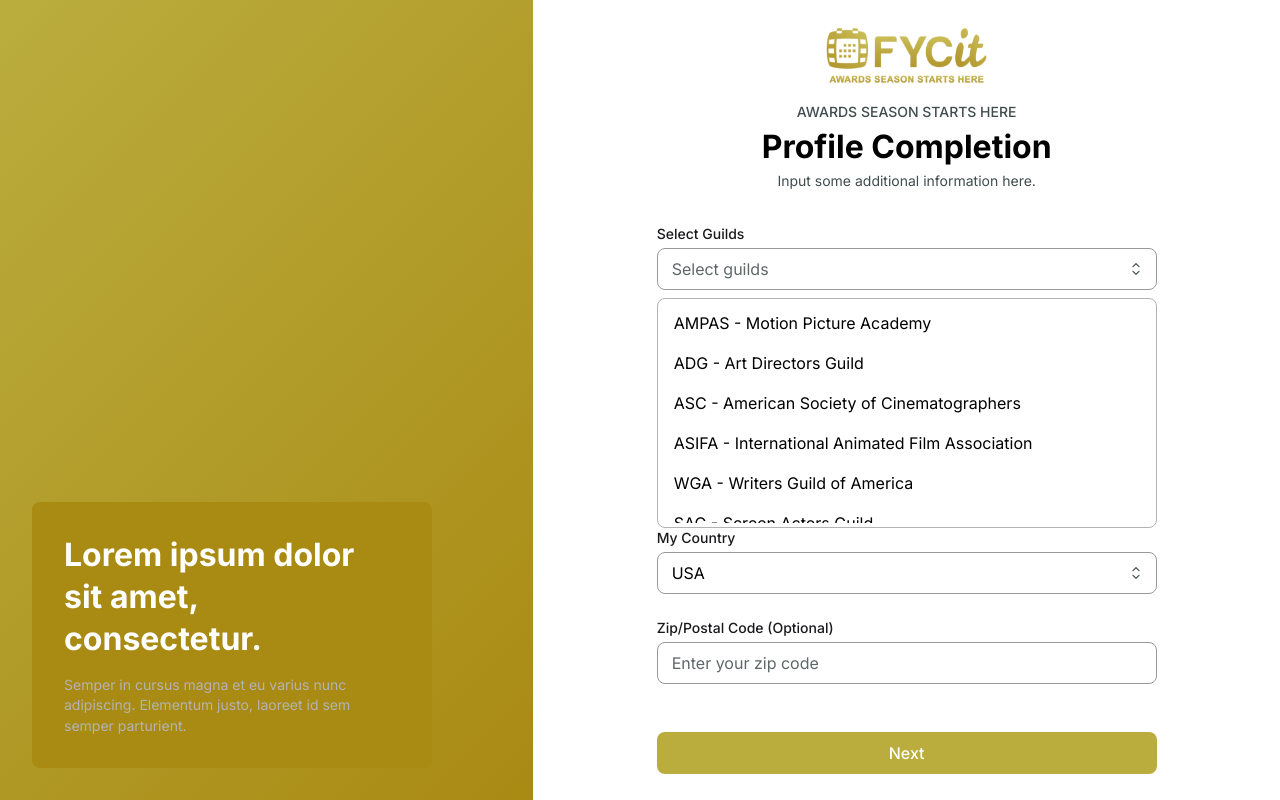
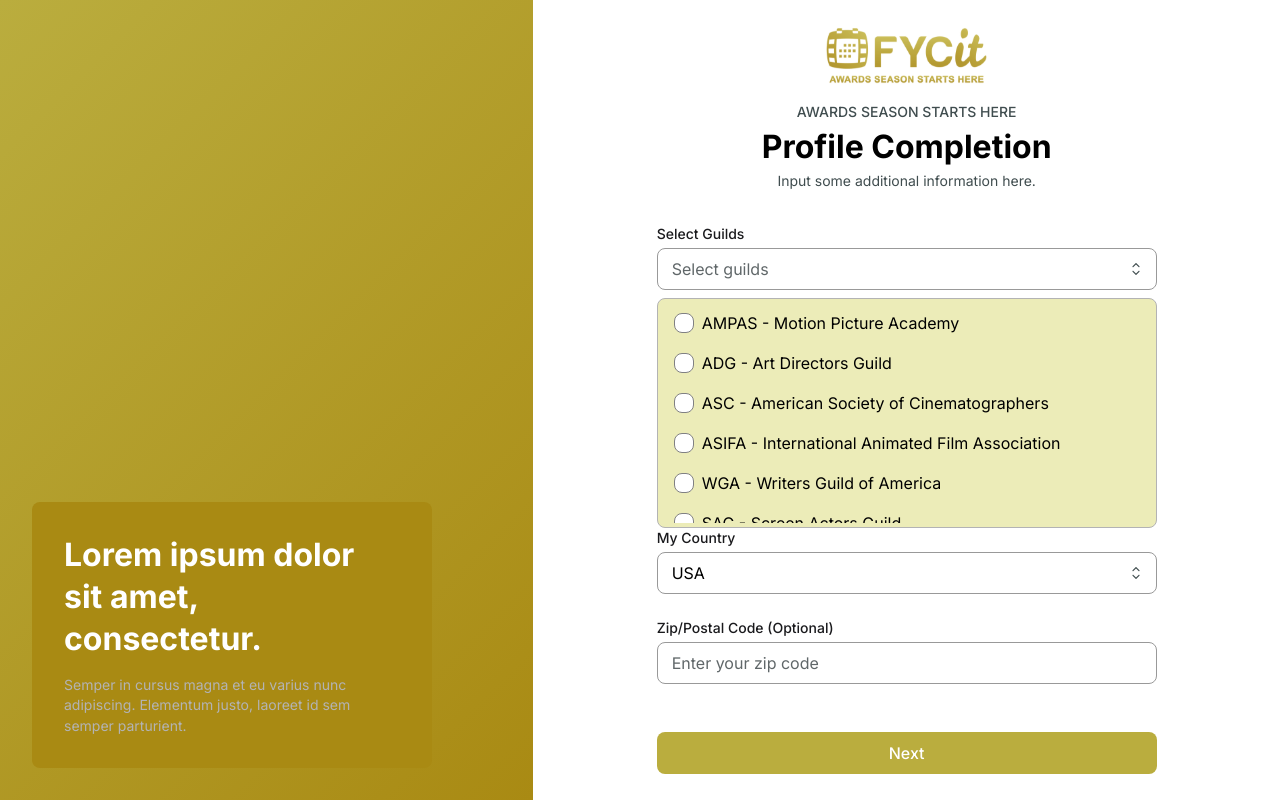
Before and after one commit to KDBismael/fycit-webapp-YD, a Next.js app: page /auth/signup/profile-completion in a window 1280 px wide. Both pictures are taken after a click on the element 906 px from the left and 269 px from the top of the page. Built offline with nearby package versions, Linux system fonts and the light colour scheme.

Commit message:
Enhance GuildSelector component by integrating custom option rendering with checkboxes for improved user interaction; update styles for dropdown and option backgrounds to enhance visual clarity and user experience.

```diff
--- a/components/auth/GuildSelector.tsx
+++ b/components/auth/GuildSelector.tsx
@@ -1,7 +1,7 @@
 'use client';
 
 import React from 'react';
-import { MultiSelect } from '@mantine/core';
+import { Checkbox, Group, MultiSelect, Text } from '@mantine/core';
 
 export interface Guild {
   id: string;
@@ -56,10 +56,27 @@
       size="md"
       searchable
       clearable
-      checkIconPosition="left"
-      withCheckIcon
+      withCheckIcon={false}
       hidePickedOptions={false}
       nothingFoundMessage="No guild found"
+      renderOption={({ option, checked }) => (
+        <Group gap="sm" wrap="nowrap">
+          <Checkbox
+            checked={checked}
+            onChange={() => {}}
+            tabIndex={-1}
+            color="green"
+            // styles={{
+            //   input: {
+            //     cursor: 'pointer',
+            //     backgroundColor: checked ? '#A98D34' : 'transparent',
+            //     borderColor: checked ? '#A98D34' : '#D1D5DB',
+            //   },
+            // }}
+          />
+          <Text>{option.label}</Text>
+        </Group>
+      )}
       styles={{
         input: {
           borderColor: 'var(--mantine-color-gray-3)',
@@ -67,17 +84,16 @@
             borderColor: '#A98D34',
           },
         },
+        dropdown: {
+          backgroundColor: '#ECECB8',
+        },
         option: {
+          backgroundColor: 'transparent',
           '&[data-checked]': {
-            backgroundColor: '#D4B75C',
-            color: 'white',
-            '&:hover': {
-              backgroundColor: '#A98D34',
-            },
+            backgroundColor: 'rgba(169, 141, 52, 0.1)',
           },
-          '&[data-selected]': {
-            backgroundColor: '#D4B75C',
-            color: 'white',
+          '&:hover': {
+            backgroundColor: 'rgba(169, 141, 52, 0.15)',
           },
         },
         pill: {
```
